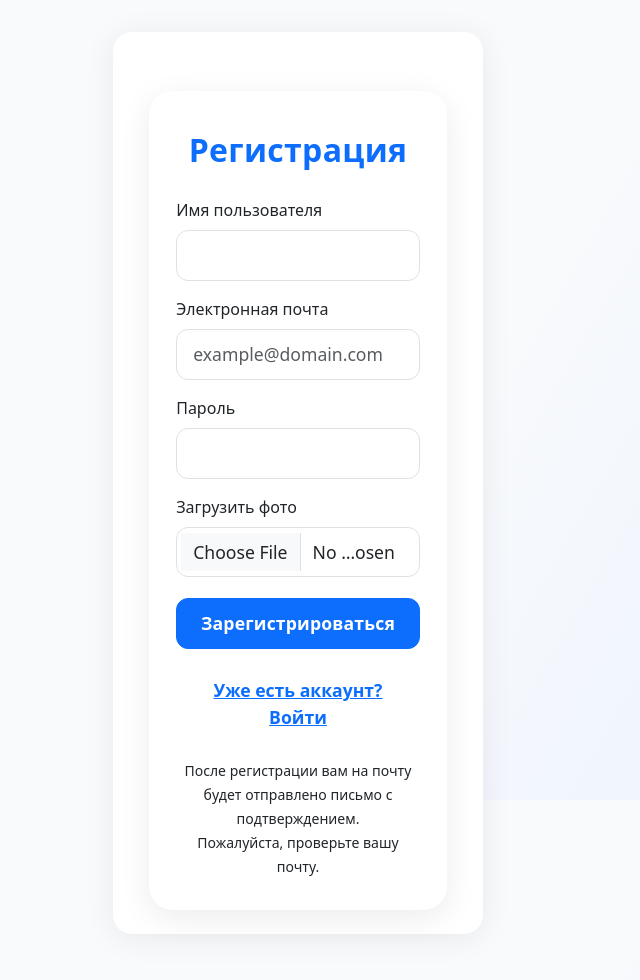
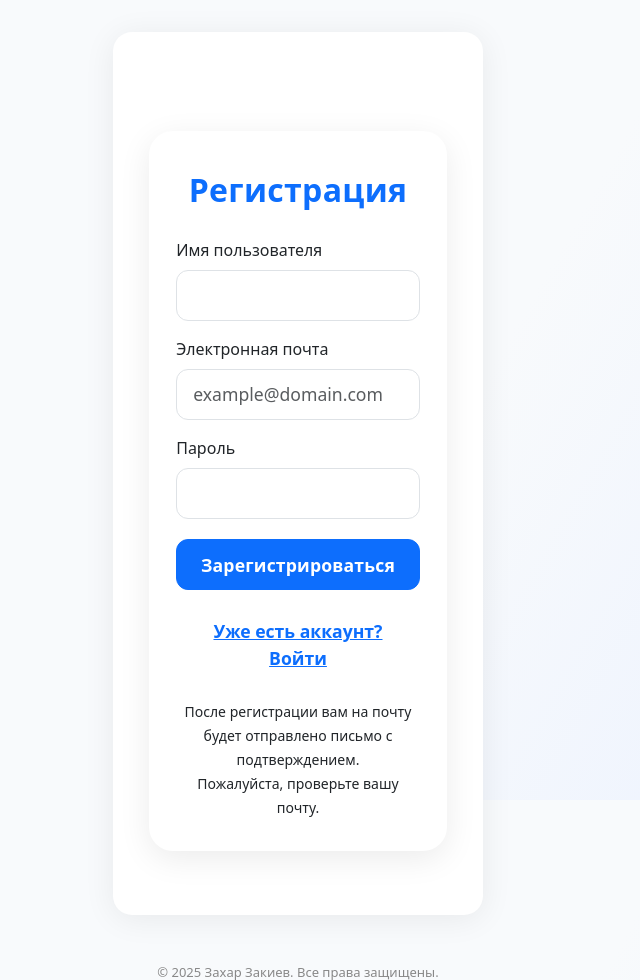
Before and after one commit to z1503/support_app, a Flask app: page /register in a window 1280 px wide. Shown: the top 980 px of the page, without its empty margins (342-982 px from the left). Run offline with Flask 3, Linux system fonts and the light colour scheme.

Commit message:
исправление в шаблоне регистрации

```diff
--- a/templates/register.html
+++ b/templates/register.html
@@ -86,11 +86,6 @@
                 <input type="password" class="form-control form-control-lg" name="password" id="password" required>
             </div>
 
-            <div class="mb-3">
-                <label for="avatar" class="form-label">Загрузить фото</label>
-                <input type="file" class="form-control" id="avatar" name="avatar">
-            </div>
-
             <button type="submit" class="btn btn-primary w-100 auth-btn">Зарегистрироваться</button>
         </form>
 
```
